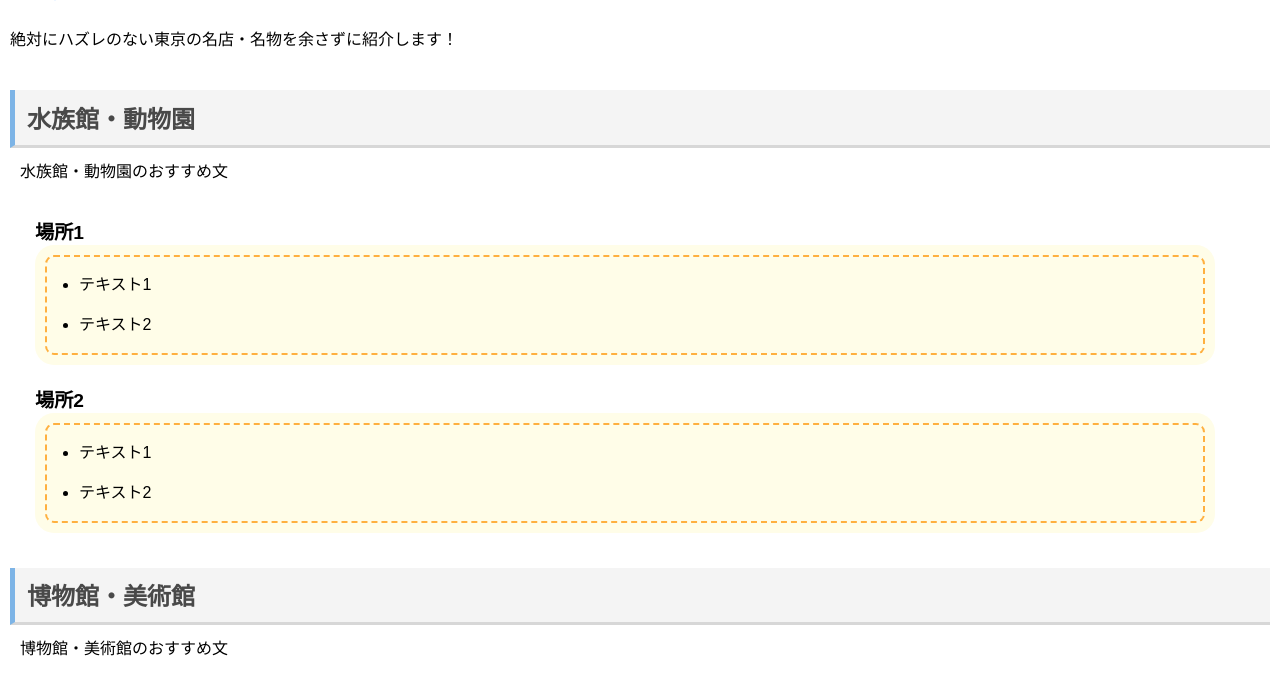
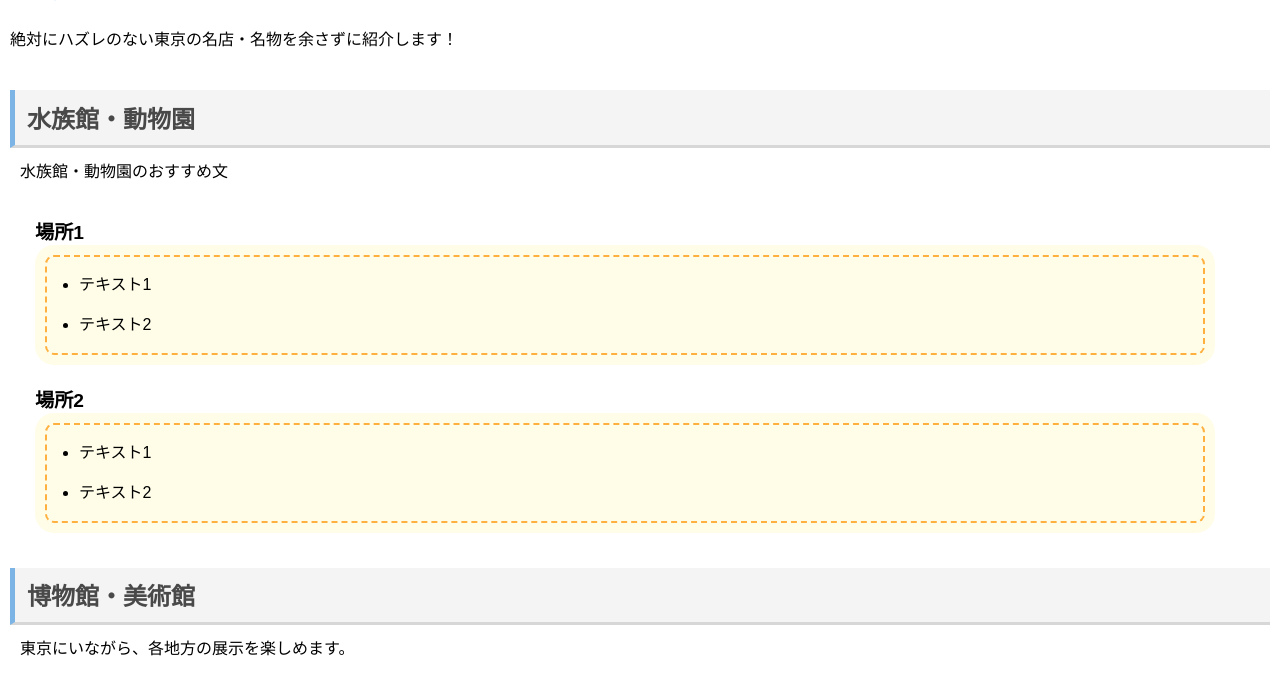
Before and after one commit to Tanaka0309/TokyoHTML, a plain HTML site: page index.html in a window 1280 px wide. Shown: the part 108-794 px from the top of the page. Drawn offline with Linux system fonts and the light colour scheme.

Commit message:
43行目を変更しました

```diff
--- a/index.html
+++ b/index.html
@@ -40,7 +40,7 @@
 
 <section>
     <h2>博物館・美術館</h2>
-    <p>博物館・美術館のおすすめ文</p>
+    <p>東京にいながら、各地方の展示を楽しめます。</p>
 
     <dl>
         <dt>国立化学博物館</dt>
```
